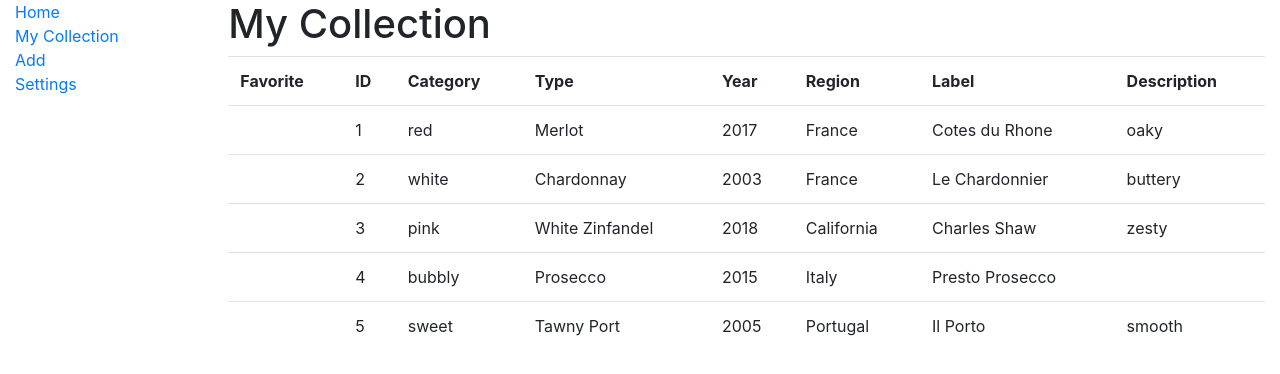
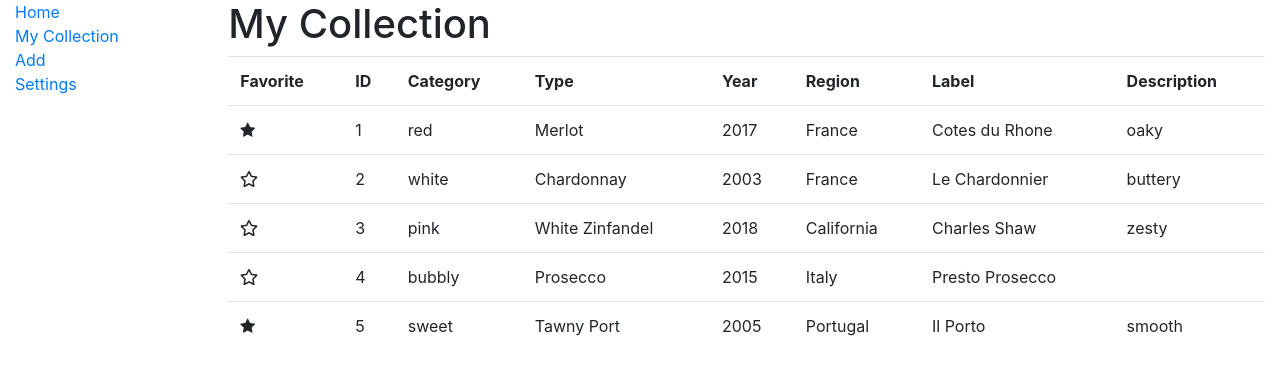
Before and after one commit to verdabursal/connoisseuse-frontend, a React (Create React App) app: page /my-collection in a window 1280 px wide. Shown: the top 374 px of the page. Built offline with nearby package versions, Linux system fonts and the light colour scheme.

Commit message:
added favorite stars to MyCollection, as well as constructor and ComponentDidMount

```diff
--- a/package.json
+++ b/package.json
@@ -3,6 +3,10 @@
   "version": "0.1.0",
   "private": true,
   "dependencies": {
+    "@fortawesome/fontawesome-svg-core": "^1.2.19",
+    "@fortawesome/free-regular-svg-icons": "^5.9.0",
+    "@fortawesome/free-solid-svg-icons": "^5.9.0",
+    "@fortawesome/react-fontawesome": "^0.1.4",
     "bootstrap": "^4.3.1",
     "font-awesome": "^4.7.0",
     "react": "^16.8.6",
--- a/src/components/MyCollection.jsx
+++ b/src/components/MyCollection.jsx
@@ -1,8 +1,23 @@
 import React from 'react';
+
+import { faStar } from "@fortawesome/free-regular-svg-icons";
+import { FontAwesomeIcon } from '@fortawesome/react-fontawesome';
 
 import mockData from '../mock-data/collection.mock';
 
 class MyCollection extends React.Component {
+
+    constructor(props) {
+        super(props);
+        this.state = {
+            bottles: []
+        }
+    }
+
+    async componentDidMount() {
+        this.setState({ bottles: mockData })
+    }
+
     render() {
         return(
             <div>
@@ -20,10 +35,12 @@ class MyCollection extends React.Component {
                         <th>{"Description"}</th>
                     </tr>
                     {
-                        mockData.map(
+                        this.state.bottles.map(
                             bottle =>
                                 <tr key={bottle.id}>
-                                    <td>{bottle.favorite}</td>
+                                    <td>{bottle.favorite
+                                    ? <i className="fa fa-star"/>
+                                        : <FontAwesomeIcon icon={ faStar }/>}</td>
                                     <td>{bottle.id}</td>
                                     <td>{bottle.category}</td>
                                     <td>{bottle.type}</td>
```
Also changed, not shown: 1 other file (tests, documents, lock files or other folders).
